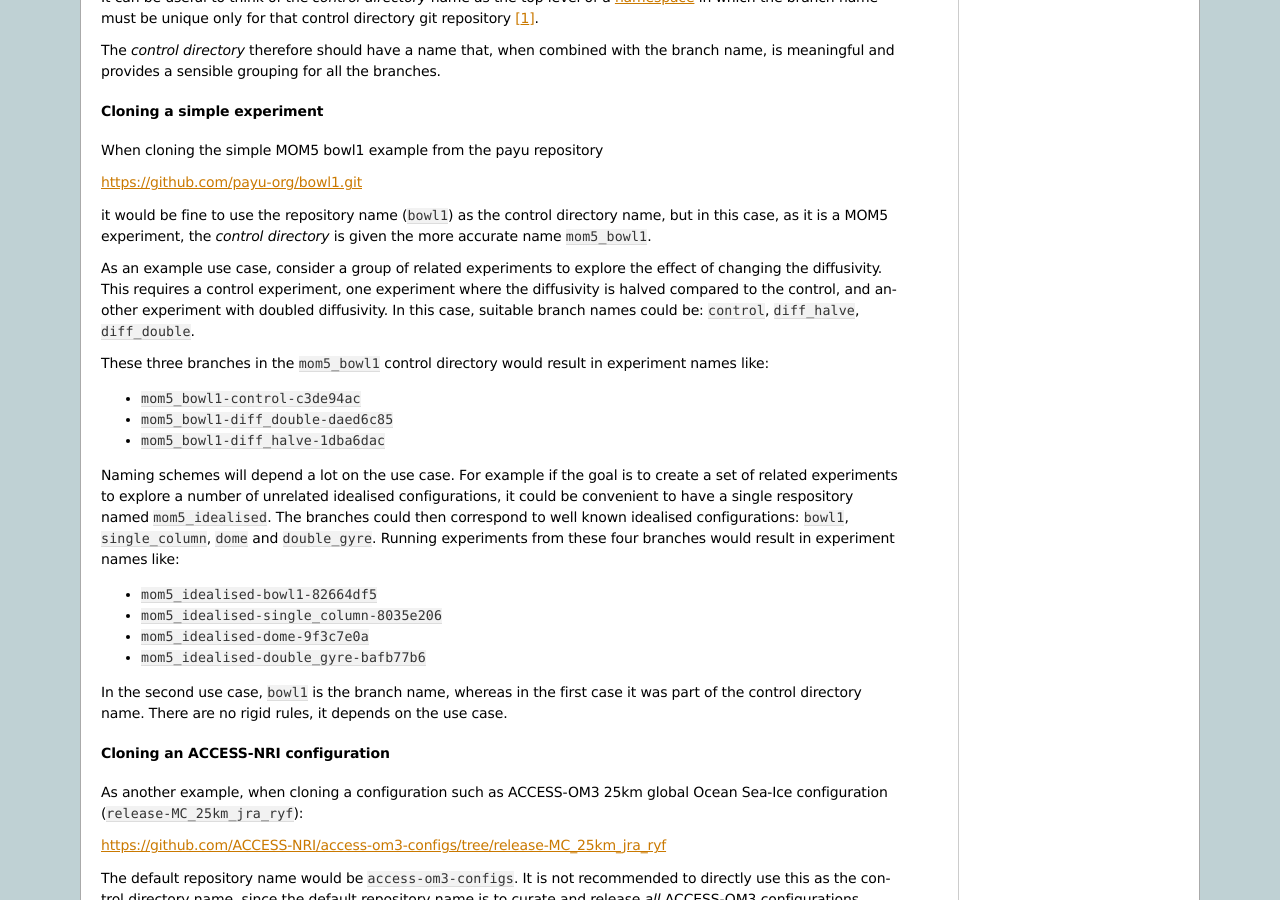
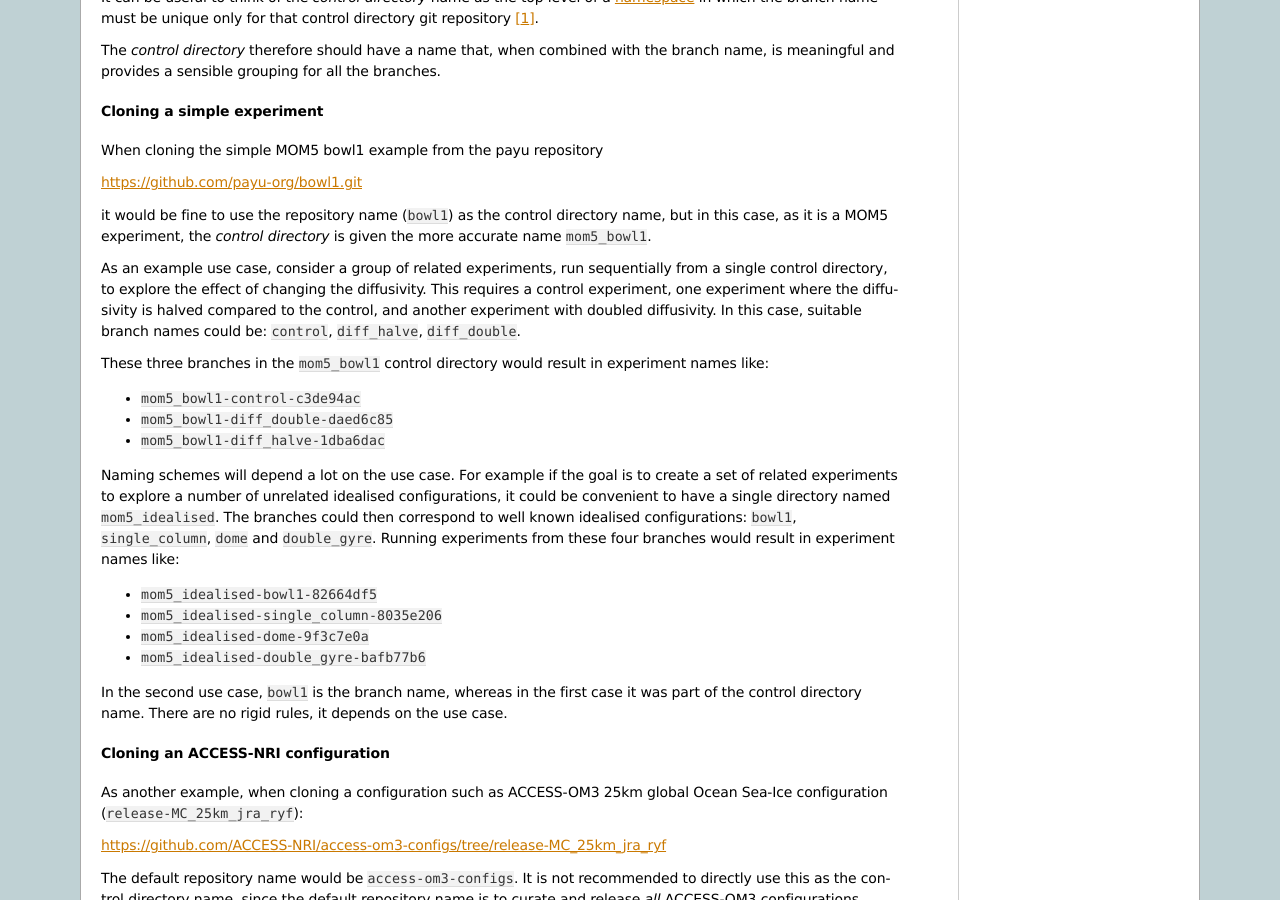
Before and after one commit to payu-org/payu, a Sphinx documentation site: the page built from docs/source/usage.rst, in a window 1280 px wide and 900 px high, scrolled down 8990 px. Built offline with Sphinx 7.4.7, drawn with Linux system fonts in a browser that asks for light colours.

Commit message:
Apply suggestions from code review
Co-authored-by: Anton Steketee <79179784+anton-seaice@users.noreply.github.com>

```diff
--- a/docs/source/usage.rst
+++ b/docs/source/usage.rst
@@ -565,7 +565,7 @@ it would be fine to use the repository name (``bowl1``) as the control directory
 name, but in this case, as it is a MOM5 experiment, the *control directory* is given
 the more accurate name ``mom5_bowl1``.
 
-As an example use case, consider a group of related experiments to explore the effect
+As an example use case, consider a group of related experiments, run sequentially from a single control directory, to explore the effect
 of changing the diffusivity. This requires a control experiment, one experiment where the
 diffusivity is halved compared to the control, and another experiment with doubled diffusivity.
 In this case, suitable branch names could be: ``control``, ``diff_halve``, ``diff_double``.
@@ -579,7 +579,7 @@ names like:
 
 Naming schemes will depend a lot on the use case. For example if the goal is
 to create a set of related experiments to explore a number of unrelated
-idealised configurations, it could be convenient to have a single respository
+idealised configurations, it could be convenient to have a single directory
 named ``mom5_idealised``.  The branches could then correspond to well known
 idealised configurations: ``bowl1``, ``single_column``, ``dome`` and ``double_gyre``.
 Running experiments from these four branches would result in experiment names like:
```
